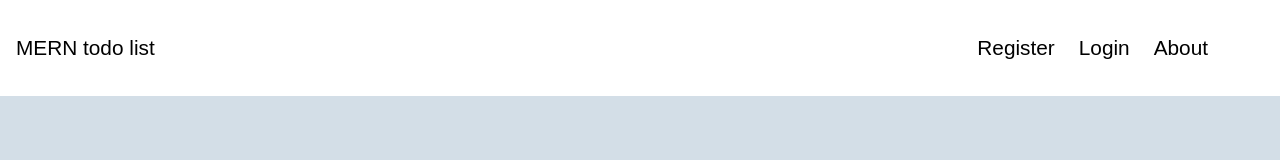
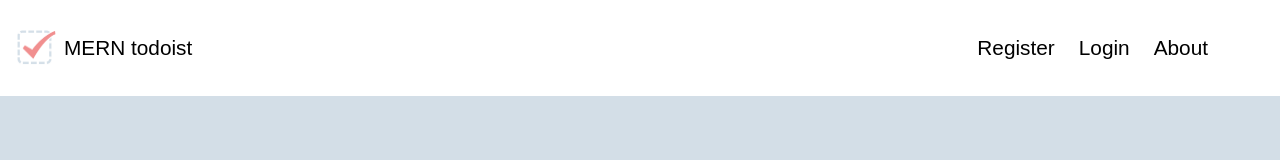
Before and after one commit to ypcethan/MERN_todo_list_frontend, a React (Create React App) app: page /register in a window 1280 px wide. Shown: the top 160 px of the page. Built offline with nearby package versions, Linux system fonts and the light colour scheme; a web font is replaced by a local one.

Commit message:
adding logo

```diff
--- a/src/components/layout/Navbar/Navbar.js
+++ b/src/components/layout/Navbar/Navbar.js
@@ -2,6 +2,7 @@ import React, { useState } from 'react'
 import { useSelector, useDispatch } from 'react-redux'
 import { Link } from 'react-router-dom'
 import { logout } from '../../../redux/auth/authAction'
+import logo from './logo.png'
 import './Navbar.scss'
 const Navbar = () => {
 	const dispatch = useDispatch()
@@ -45,7 +46,10 @@ const Navbar = () => {
 	)
 	return (
 		<div className="nav">
-			<div className="nav__logo"> MERN todo list </div>
+			<div className="nav__logo__container">
+			<img src={logo} alt="" className="nav__logo"/>
+			MERN todoist
+			 </div>
 			<div className="nav__links__container">
 				<ul
 					className={`nav__links ${burgerActive ? 'nav__links--active' : ''}`}>
--- a/src/components/layout/Navbar/Navbar.scss
+++ b/src/components/layout/Navbar/Navbar.scss
@@ -12,9 +12,16 @@
     margin-right: 1.5rem;
   }
 
-  &__logo {
+  &__logo__container {
     margin-left: 1rem;
+    display: flex;
+    align-items: center;
   }
+  &__logo{
+    width: 40px;
+    margin-right: 0.5rem;
+  }
+
 
   &__links {
     margin-right: 3rem;
--- a/src/components/pages/Login/Login.js
+++ b/src/components/pages/Login/Login.js
@@ -1,4 +1,4 @@
-import React, { useState, useEffect } from "react";
+import React, {  useEffect } from "react";
 import { useDispatch, useSelector } from "react-redux";
 import { useForm } from "react-hook-form";
 import { login, clearError } from "../../../redux/auth/authAction";
@@ -9,16 +9,11 @@ const Login = (props) => {
   const dispatch = useDispatch();
   const error = useSelector((state) => state.auth.error);
   const isAuthenticated = useSelector((state) => state.auth.isAuthenticated);
-  const [email, setEmail] = useState("");
-  const [password, setPassword] = useState("");
 
   const { errors, handleSubmit, register } = useForm();
-  const onSubmit = () => {
+  const onSubmit = (data) => {
     dispatch(
-      login({
-        email,
-        password,
-      })
+      login(data)
     );
   };
   useEffect(() => {
@@ -45,7 +40,6 @@ const Login = (props) => {
             name="email"
             placeholder="Email"
             className="register__form__input"
-            onChange={(e) => setEmail(e.target.value)}
             ref={register({
               required: "Email is required",
             })}
@@ -60,7 +54,6 @@ const Login = (props) => {
             placeholder="Password"
             name="password"
             className="register__form__input"
-            onChange={(e) => setPassword(e.target.value)}
             ref={register({
               required: "Password is required",
             })}
--- a/src/components/pages/Register/Register.js
+++ b/src/components/pages/Register/Register.js
@@ -1,4 +1,4 @@
-import React, { useState, useEffect } from "react";
+import React ,{useEffect}from "react";
 import { useDispatch, useSelector } from "react-redux";
 import {
   register as registerUser,
@@ -12,16 +12,9 @@ const Register = (props) => {
   const error = useSelector((state) => state.auth.error);
   const { register, handleSubmit, errors } = useForm();
   const isAuthenticated = useSelector((state) => state.auth.isAuthenticated);
-  const [name, setName] = useState("");
-  const [email, setEmail] = useState("");
-  const [password, setPassword] = useState("");
-  const onSubmit = () => {
+  const onSubmit = (data) => {
     dispatch(
-      registerUser({
-        name,
-        email,
-        password,
-      })
+      registerUser(data)
     );
   };
 
@@ -50,7 +43,6 @@ const Register = (props) => {
             name="name"
             placeholder="Name"
             className="register__form__input"
-            onChange={(e) => setName(e.target.value)}
             ref={register({
               required: "Name is required",
             })}
@@ -65,7 +57,6 @@ const Register = (props) => {
             placeholder="Password"
             name="password"
             className="register__form__input"
-            onChange={(e) => setPassword(e.target.value)}
             ref={register({
               required: "Password is required",
               minLength: {
@@ -87,7 +78,6 @@ const Register = (props) => {
             name="email"
             placeholder="Email"
             className="register__form__input"
-            onChange={(e) => setEmail(e.target.value)}
             ref={register({
               required: true,
               pattern: {
```
Also changed, not shown: src/components/layout/Navbar/logo.png (added).
